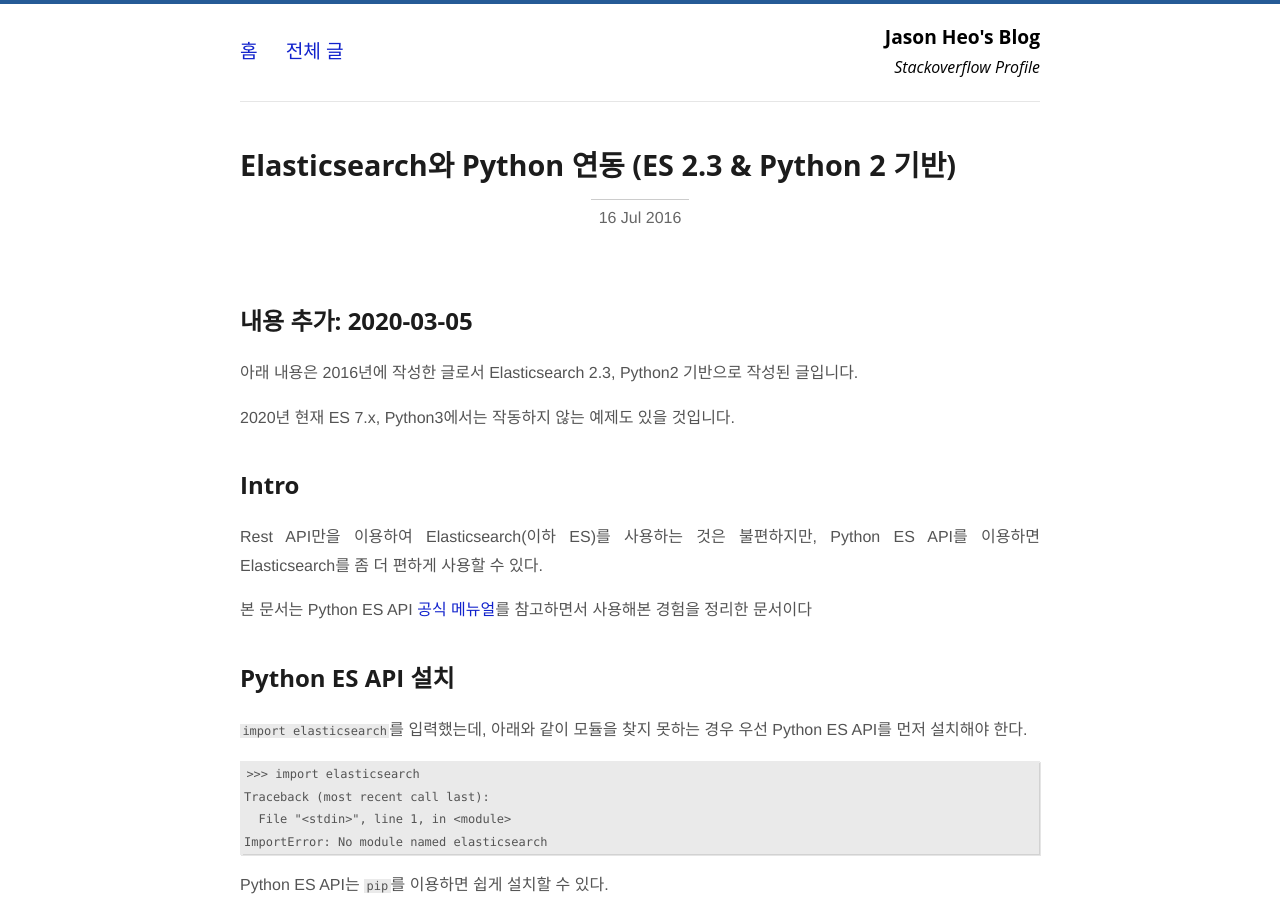
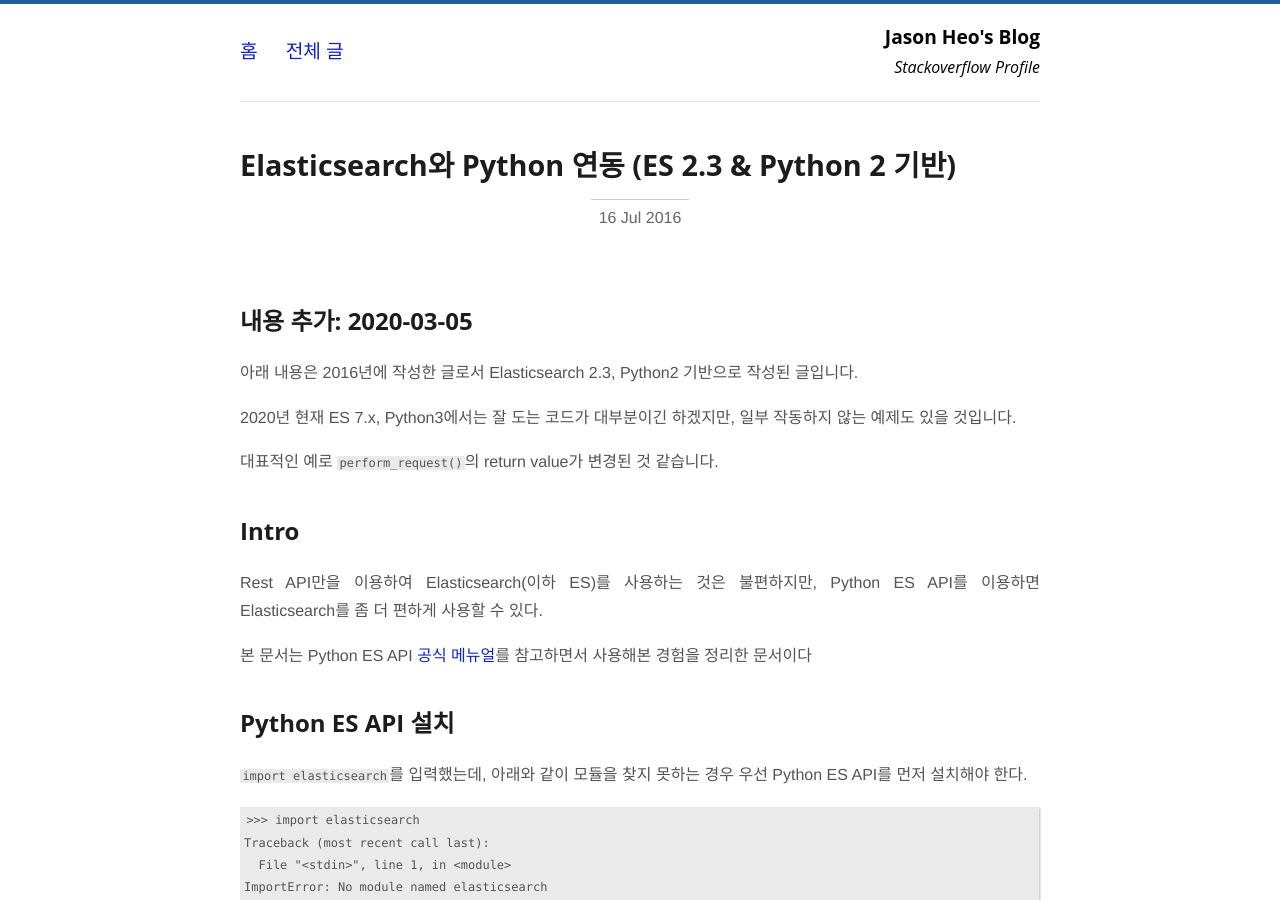
Before and after one commit to jason-heo/jason-heo.github.io, a Jekyll site: the page built from _posts/2016-07-16-elasticsearch-with-python.md, in a window 1280 px wide and 900 px high. Built offline with Jekyll 4.4.1, drawn with Linux system fonts in a browser that asks for light colours; comment, search, counter and statistics services are not loaded.

Commit message:
perform_request() return type 변경 안내

```diff
--- a/_posts/2016-07-16-elasticsearch-with-python.md
+++ b/_posts/2016-07-16-elasticsearch-with-python.md
@@ -8,7 +8,10 @@
 
 아래 내용은 2016년에 작성한 글로서 Elasticsearch 2.3, Python2 기반으로 작성된 글입니다.
 
-2020년 현재 ES 7.x, Python3에서는 작동하지 않는 예제도 있을 것입니다.
+2020년 현재 ES 7.x, Python3에서는 잘 도는 코드가 대부분이긴 하겠지만, 일부 작동하지 않는 예제도 있을 것입니다.
+
+대표적인 예로 `perform_request()`의 return value가 변경된 것 같습니다.
+
 
 ## Intro
 
```
